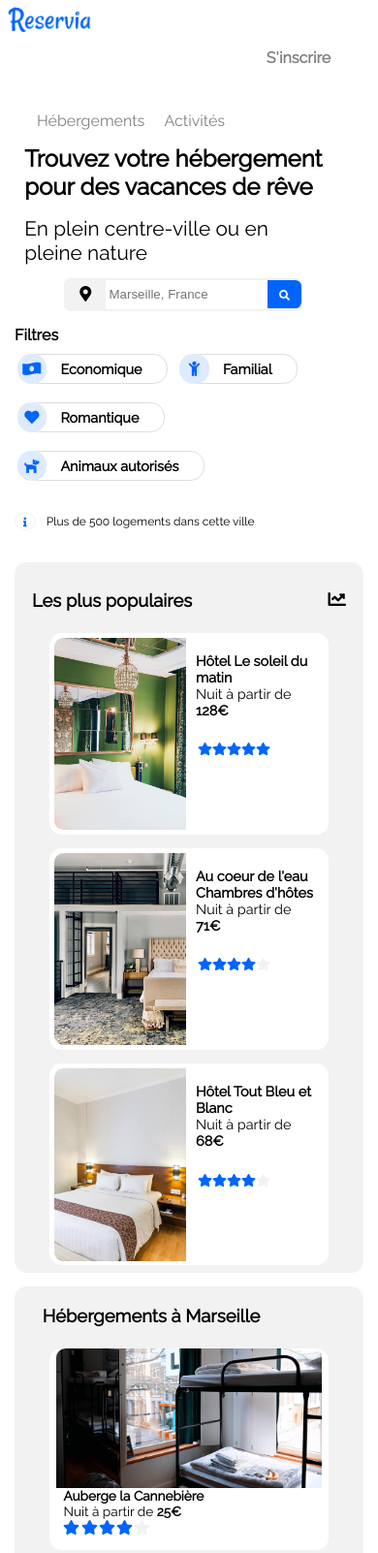
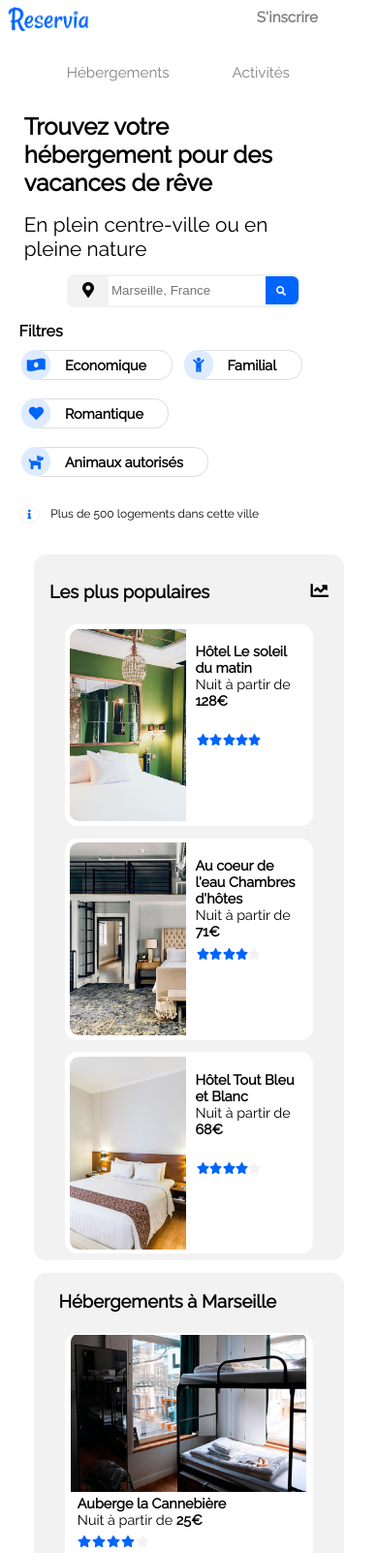
Before and after one commit to Albert4521/AlexandreBert_2_02022021, a plain HTML site: page index.html in a window 390 px wide. Shown: the top 1602 px of the page at 97% size. Drawn offline with Linux system fonts and the light colour scheme.

Commit message:
Version Responsive 12

```diff
--- a/Styles/Styles.css
+++ b/Styles/Styles.css
@@ -1,9 +1,8 @@
-/*Définition des polices personnalisées*/
+/*Définition d'une police personnalisée*/
 @font-face{
     font-family: 'Raleway-Regular';
     src: url('/Styles/Polices/Raleway-Regular.ttf') format('truetype');
 }
-
 /*Mise en forme d'ordre général de certains éléments*/
 a{
     text-decoration: none;
@@ -12,8 +11,7 @@ a{
 .gras{
     font-weight: bold;
 }
-
-/*ELEMENTS PRINCIPAUX DE LA PAGE*/
+/*Eléments principaux de la page*/
 body{
     margin:0px;
     font-family: 'Raleway-Regular', Arial;
@@ -86,18 +84,16 @@ footer{
     width:100%;
     margin: 1rem 0 0 0;
 }
-
-/*HEADER : LOGO RESERVIA */
-
+/*HEADER : logo Reservia */
 #Logo{
-    flex-grow: 1;
-    flex-shrink: 4;
-    width: 100px;
-    flex-grow: 1;
+    width: 15%;
+    height: auto;
 }
-
-/*HEADER : MENU NAVIGATION PRINCIPALE*/
-
+#Logo img{
+    width: 150px;
+    height: auto;
+}
+/*HEADER : Menu de navigation principal*/
 #MenuPincipal{
     flex-grow: 1;
     flex-shrink: 4;
@@ -108,7 +104,6 @@ footer{
     position: relative;
     width: 50%;
     box-sizing: border-box;
-
 }
     #MenuPrincipal ul{
         position: relative;
@@ -125,6 +120,7 @@ footer{
             line-height: 3rem;
             margin: 1em;
             border-top: transparent solid 0.2rem;
+            font-size: 1.1rem;
             color: gray;
         }
         #MenuPrincipal ul li:hover{
@@ -140,32 +136,26 @@ footer{
         #MenuPrincipal ul li:nth-child(3){
             font-weight: bold;
         }
-
-/*header : Titre principal*/
-
+/*HEADER : Titre principal*/
 header h1{
     position: relative;
     flex-grow: 1;
     flex-shrink: 4;
     width: 100%;
     margin-bottom: 0rem;
-    font-size: 1.15rem;
+    font-size: 1.4rem;
 }
-
-/*header : Titre secondaire*/
-
+/*HEADER : Titre secondaire*/
 header h2{
     position: relative;
     flex-grow: 1;
     flex-shrink: 4;
-    font-size: 0.85rem;
+    font-size: 1rem;
     margin-top: 0rem;
     margin-bottom: 0.5rem;
     font-weight: normal;
 }
-
-/*Div #Recherche : FORMULAIRE contenant 2 champs*/
-
+/*DIV conteneur de la zone Recherche*/
 /*Mise en forme générale des deux champs du formulaire*/
 #Formulaire fieldset{
     position: relative;
@@ -176,8 +166,7 @@ header h2{
     margin-left: 0rem;
     padding-left: 0rem;
 }
-    /*#Formulaire : Premier champ => Recherche  de la ville*/
-
+    /*#Formulaire : Premier champ => Recherche de la ville*/
     #RechercheVille{
         margin-bottom: 0.5rem;
     }
@@ -188,7 +177,8 @@ header h2{
             align-items: center;
             position: relative;
             height: 1.9rem;
-            width: auto;
+            /*width: auto;*/
+            width: 30%;
             border: solid #f2f2f2 1px;
             border-radius: 0.4rem;
             background-color: #f2f2f2;
@@ -196,8 +186,9 @@ header h2{
             /*RechercheVille : Icône localisation*/
             .CapsuleRecherche i{
                 position: relative;
+                text-align: center;
                 height: 1.9rem;
-                width: 100%;
+                width: 6%;
                 margin: 0.6rem;
                 padding-top: 0.6rem;
                 border-radius: 0.8rem;
@@ -206,8 +197,8 @@ header h2{
             /*RechercheVille : Zone de saisie texte pour la ville recherchée*/
             #RechercheVille input[type="text"], #RechercheVille input[type="text"]:focus{
                 position: relative;
-                width: 100%;
-                height: 1.8rem;
+                width: 64%;
+                height: 100%;
                 padding: 0rem 0.2rem 0rem 0.2rem;
                 margin-right:0rem;
                 margin-top: 0rem;
@@ -218,7 +209,7 @@ header h2{
             /*RechercheVille : Bouton d'envoi version Desktop*/
             #RechercheVille input[type='submit']{
                 position: relative;
-                width: 100%;
+                width: 30%;
                 top: 0rem;
                 height: 1.9rem;
                 background-color: #0065fc;
@@ -229,12 +220,11 @@ header h2{
                 border-top-right-radius: 0.4rem;
                 border-bottom-right-radius: 0.4rem;
             }
-            /*Effaacement du bouton d'envoi version Mobile*/
+            /*Effacement du bouton d'envoi version Mobile*/
             #RechercheVille button{
                 display: none;
             }
     /*#Formulaire : Deuxième champ => Filtres de recherche*/
-
     #FiltresRecherche{
         margin-top: 0rem;
         margin-bottom: 0.2rem;
@@ -247,8 +237,7 @@ header h2{
             padding-left: 0rem;
             margin-right: 2rem;
         }
-
-        /*FiltresRecherche : Classe générique pour mettre en forme les filtres de recherche*/
+        /*Classe générique encapsulant les éléments consituant chaque filtre de recherche*/
         .Filtre{
             display: inline-flex;
             justify-content: flex-start;
@@ -264,7 +253,6 @@ header h2{
             transition-duration: 0.5s;
         }
         /*Changement d'apparence des filtres au survol*/
-
         .Filtre:hover{
             background-color: #ddd;
         }
@@ -273,7 +261,6 @@ header h2{
             border: solid 2px #0065fc;
         }
         /*Changement d'apparence des filtres sélectionnés*/
-
         .Filtre input[type="checkbox"]:checked + div + label{
             color: #0065fc;
             font-weight: bold;
@@ -282,12 +269,15 @@ header h2{
             transform: scale(1.7);
             border: solid 2px #0065fc;
         }
-
+            /*Les éléments constituant un filtre de recherche :
+            - une case à cocher
+            - une icône thématique Font Awesome
+            - une étiquette associée au filtre de recherche*/
             /*.Filtre : Cases à cocher*/
             .Filtre input[type="checkbox"]{
                 display: none;
             }
-            /*.Filtre : Capsule contenant l'icône*/
+            /*.Filtre : Capsule contenant l'icône thématique d'un filtre*/
             .capsuleIcone{
                 display: flex;
                 justify-content: center;
@@ -308,7 +298,7 @@ header h2{
                     font-size: 0.95rem;
                     color: #0065fc;
                 }
-        /*.Filtre : label (étiquette de filtre)*/
+        /*.Filtre : Etiquette de filtre*/
         .Filtre label{
             display: inline-block;
             position: relative;
@@ -319,7 +309,7 @@ header h2{
             margin-right:1.2rem;
             font-size: 0.9rem;
         }
-    /*Formulaire : Div ResultatEffectif */
+    /*Formulaire : Div conteneur du texte informant du nombre de logements trouvés */
     #ResultatEffectif{
         font-size: 0.75rem;;
     }
@@ -339,9 +329,7 @@ header h2{
             margin-left: 0.5rem;
             color: black;
         }
-
-/*Hebergements : Section 'Classiques'*/
-
+/*Div conteneur Groupe Hebergements : Section 'Classiques'*/
 #Classiques{
     position: relative;
     display: flex;
@@ -363,7 +351,7 @@ header h2{
         padding-left: 3%;
         font-size: 1.15rem;
     }
-    /*SECTION 'Classiques' : div '#GroupeClassique' regroupant les cartes Hébergements*/
+    /*SECTION 'Classiques' : DIV conteneur regroupant les cartes Hébergements*/
     #GroupeClassique{
         position: relative;
         display: flex;
@@ -374,7 +362,7 @@ header h2{
         width: 100%;
         margin: 0;
     }
-        /*DIV 'GroupeClassique' : div '.CarteH' pour mettre en forme une carte hébergement*/
+        /*DIV 'GroupeClassique' : DIV conteneur d'une carte hébergement*/
         .carteH{
             position: relative;
             box-sizing: border-box;
@@ -388,6 +376,7 @@ header h2{
             border-radius: 0.8rem;
             background-color: #fff;
         }
+            /*DIV conteneur recevant la photo en image de fond*/
             .PhotoClassiques{
                 position: relative;
                 box-sizing: border-box;
@@ -438,16 +427,16 @@ header h2{
                 background-position: top 50% right 30%;
                 background-size: 100%;
             }
-            /*DIV 'CarteH': Nom & Pix Logement*/
+            /*DIV conteneur du Nom & pix d'un logement*/
             .carteH p{
                 position: relative;
                 box-sizing: border-box;
                 width: 90%;
                 height: 15%;
                 margin: 0rem;
-                font-size: 0.85rem;
+                font-size: 0.9rem;
             }
-            /*DIV 'CarteH': Notation Logement*/
+            /*DIV conteneur de la notation d'un logement*/
             .Notation{
                 position: relative;
                 box-sizing: border-box;
@@ -456,6 +445,7 @@ header h2{
                 margin-top: 0.5%;
                 padding-left: 0rem;
             }
+            /*Définition des étoiles de notation en image de fond*/
             .UneEtoile{
                 background: url('../Images/Icones/Etoile_bleue.svg'),url('../Images/Icones/Etoile_grise.svg'),url('../Images/Icones/Etoile_grise.svg'),url('../Images/Icones/Etoile_grise.svg'),url('../Images/Icones/Etoile_grise.svg');
                 background-repeat: no-repeat,no-repeat,no-repeat,no-repeat,no-repeat;
@@ -486,7 +476,6 @@ header h2{
                 background-position: 0% 0%,9% 0%,18% 0%,27% 0%,36% 0%;
                 background-size: 8%;
             }
-
     /*SECTION Classiques : Lien "Afficher plus" de logements*/
     #Classiques>a{
         position: relative;
@@ -498,9 +487,7 @@ header h2{
         padding-top: 0.8rem;
         font-size: 0.9rem;
     }
-
-/*Hebergements : Section 'Tendances' => Les plus populaires*/
-
+/*Hebergements : SECTION Tendances correspondant aux hébergement les plus populaires*/
 #Tendances{
     position: relative;
     display: flex;
@@ -525,7 +512,10 @@ header h2{
         padding-top: 0.8rem;
         font-size: 1.15rem;
     }
-    /*SECTION 'Tendances' : Mise en forme d'une carte tendance 'carteT'*/
+    /*DIV conteneur d'une carte Tendance contenant :
+    - la photo
+    - le nom
+    - la notation*/
     .carteT{
         position: relative;
         box-sizing: border-box;
@@ -541,8 +531,6 @@ header h2{
         border-radius: 0.8rem;
         font-size: 0.9rem;
     }
-
-        /*DIV 'carteT' : Image Logement*/
         /*Classe générique pour la photo d'un logement (déf. en image de fond)*/
         .PhotoTendances{
             position: relative;
@@ -569,15 +557,16 @@ header h2{
             background-position: top 40% left 0%;
             background-size: cover;
         }
-        /*DIV 'carteT': Nom & Pix Logement*/
+        /*Paragraphe contenant le Nom et le prix d'un logement Tendance*/
         .carteT p{
             position: relative;
             box-sizing: border-box;
             width: 60%;
             height: 40%;
             padding: 0rem 0.5rem 0rem 0.2rem;
+            font-size: 0.9rem;
         }
-        /*DIV 'CarteH': Notation Logement*/
+        /*DIV conteneur de la notation d'un logement Tendance*/
         .NotationT{
             position: relative;
             box-sizing: border-box;
@@ -587,8 +576,7 @@ header h2{
             margin-bottom: 0.5%;
             margin-left: 0.5%;
         }
-        /*Pour les étoiles mise en forme idem aux Logemetns Classiques*/
-
+        /*Pour les étoiles mise en forme idem aux Logements Classiques*/
 /*SECTION 'Activites' : Titre de section*/
 #Activites h2{
     position: relative;
@@ -599,9 +587,7 @@ header h2{
     padding-bottom: 0.5rem;
     font-size: 1.15rem;
 }
-
-/*SECTION 'Activites' : div '#GroupeActivites' regroupant l'ensemble des cartes Activites*/
-
+/*DIV conteneur regroupant l'ensemble des cartes Activites*/
 #GroupeActivites{
     position: relative;
     box-sizing: border-box;
@@ -612,8 +598,9 @@ header h2{
     width: 100%;
     height: 90%;
 }
-    /*DIV 'CartesActivites' : classe générique pour mettre en forme les différentes cartes Activités'*/
-
+    /*DIV conteneur d'une carte Activité regroupant :
+    - la photo d'une activité
+    - le nom de l'activité*/
     .CarteA{
         position: relative;
         box-sizing: border-box;
@@ -623,7 +610,7 @@ header h2{
         border-radius: 0.8rem;
         box-shadow: #999 0rem 0rem 0.5rem;
     }
-    /*DIV 'CartesActivites' : Dimensionnement des cartes Activité*/
+    /*DIV 'CartesActivites' : Dimensions spécifiques des cartes Activité*/
     #CarteA1{
         height: 100%;
     }
@@ -642,7 +629,7 @@ header h2{
     #CarteA6{
         height: 46%;
     }
-        /*Classe générique pour la photo d'une activité (déf. en image de fond)*/
+        /*DIV conteneur de la photo de l'activité définie en image de fond*/
         .PhotoActivite{
             position: relative;
             width: 100%;
@@ -650,7 +637,7 @@ header h2{
             border-top-left-radius: 0.8rem;
             border-top-right-radius: 0.8rem;
         }
-        /*Définition des photos Activités et rétouches spécifiques*/
+        /*Définition des photos Activités et dimensions spécifiques*/
         #Photo_10{
             height: 88%;
             background : url('../Images/Activités/Vieux_Port.jpg') no-repeat;
@@ -685,8 +672,7 @@ header h2{
             background-position: top 25% left 20%;
             background-size: cover;
         }
-
-        /*Mise en forma générale pour les noms d'activités*/
+        /*Paragraphe contenant les noms d'activités*/
         .CarteA p{
             position: relative;
             width: 100%;
@@ -697,14 +683,12 @@ header h2{
             padding-bottom: 0.5rem;
             padding-left: 0.6rem;
             background-color: white;
-            font-size: 0.8rem;
+            font-size: 0.9rem;
             font-weight: bold;
             border-bottom-left-radius: 0.8rem;
             border-bottom-right-radius: 0.8rem;
         }
-
-/*FOOTER : Menu navigation secondaire*/
-
+/*FOOTER : Menu de navigation secondaire*/
 #MenuSecondaire{
     position: relative;
     box-sizing: border-box;
@@ -715,6 +699,7 @@ header h2{
     align-content: stretch;
     height: 9.5rem;
     width: 100%;
+    margin-bottom: 0;
     background-color: #f2f2f2;
 }
     /*Menu de navigation en 3 colonnes*/
@@ -727,6 +712,7 @@ header h2{
         position: relative;
         height: 100%;
         width: 33%;
+        margin-bottom: 0;
     }
     /*Mise en forme des éléments de liste du menu de navigation secondaire*/
     #MenuSecondaire ul li{
@@ -736,19 +722,10 @@ header h2{
     #MenuSecondaire ul li:nth-child(1){
         font-weight: bold;
         font-size: 1rem;
-        padding-bottom: 0.5rem;
     }
-
     /**** VERSION RESPONSIVE POUR MOBILE*/
-
 @media screen and (max-width:975px){
-    /*ELEMENTS PRINCIPAUX*/
-    #Bloc_Page{
-        display: flex;
-        width:90%;
-        min-width: 360px;
-        max-width: 975px;
-    }
+    /*Redéfinition des éléments principaux de la page*/
     header{
         position: relative;
         display: flex;
@@ -758,12 +735,21 @@ header h2{
         width:90%;
         flex-grow: 2;
         flex-shrink: 3;
-        min-width: 360px;
+        min-width: 320px;
         max-width: 975px;
         height: auto;
     }
-    /*HEADER*/
-
+    #Bloc_Page{
+        display: flex;
+        width:90%;
+        min-width: 320px;
+        max-width: 975px;
+    }
+    footer{
+        background-color: #f2f2f2;
+        font-size: 0.9rem;
+    }
+    /*HEADER : Redéfinition du logo*/
     #Logo{
         width: 50%;
         height: auto;
@@ -773,6 +759,7 @@ header h2{
             width: 50%;
             height: auto;
         }
+    /*HEADER : Redéfinition du titre principal et secondaire de la page*/
     header h1, header h2{
         width: 90%;
         height: auto;
@@ -785,21 +772,13 @@ header h2{
     header h2{
         font-size: 1.3rem;
     }
+    /*HEADER : Redéfinition du menu de navigation principal*/
     #MenuPrincipal{
         position: relative;
         width: 100%;
     }
         #MenuPrincipal ul{
             position: relative;
-        display: grid;
-        grid-template-columns: repeat(3,30%);
-        grid-template-rows: repeat(2,50%);
-        justify-content: stretch;
-        align-content: stretch;
-        justify-items: center;
-        align-items: flex-start;
-        column-gap: 1rem;
-        row-gap: 0rem;
             width: 100%;
         }
             #MenuPrincipal ul li{
@@ -810,36 +789,34 @@ header h2{
                 margin: 1em;
                 border-top: 0;
                 border-bottom: transparent solid 0.1rem;
+                text-align: center;
+                font-size: 0.95rem;
             }
                 #MenuPrincipal ul li a{
                     text-align: center;
                     margin: auto;
                 }
-
             #MenuPrincipal ul li:nth-child(1){
-        grid-column: 1/2;
-        grid-row: 2/3;
+                width: 50%;
+                margin: auto;
             }
             #MenuPrincipal ul li:nth-child(2){
-        grid-column: 2/3;
-        grid-row: 2/3;
+                width: 50%;
+                margin: auto;
             }
             #MenuPrincipal ul li:nth-child(3){
-        grid-column:3/4;
-        grid-row: 1/2;
-        align-self: end;
-        margin-top: -8rem;
+                position: absolute;
+                bottom: 125%;
+                right: 0%;
+                margin-bottom: 1rem;
             }
-
             #MenuPrincipal ul li:hover{
                 box-sizing: border-box;
                 line-height: 2rem;
                 border-top: 0;
                 border-bottom: #0065fc solid 0.1rem;
             }
-
-    /*RECHERCHE*/
-
+    /*DIV conteneur de la zone Recherche*/
     #Recherche{
         display: flex;
         flex-flow: column nowrap;
@@ -848,7 +825,7 @@ header h2{
         width:100%;
         height: auto;
         margin:auto;
-        min-width: 360px;
+        min-width: 320px;
         max-width: 975px;
     }
         #Formulaire{
@@ -857,6 +834,7 @@ header h2{
             margin: auto;
             width: 100%;
         }
+            /*#Formulaire : Premier champ => Recherche de la ville */
             #RechercheVille{
                 width: 70%;
                 margin: auto;
@@ -887,12 +865,11 @@ header h2{
                         border: none;
                         color: black;
                     }
-            /*Désactivation du Bouton version Desktop*/
+                    /*Effacement du bouton version Desktop*/
                     #RechercheVille input[type='submit']{
                         display: none;
                     }
-
-            /*RechercheVille : Bouton d'envoi Mobile*/
+                    /*Mise en forme du bouton d'envoi Mobile*/
                     #RechercheVille button{
                         display: block;
                         position: relative;
@@ -911,20 +888,21 @@ header h2{
                         background-position: center;
                         background-size: 30%;
                     }
-        /*Label 'Filtres' précédant les filtres de recherche*/
-        #FiltresRecherche>label{
-            width: 100%;
-        }
-
-        /*Filtres de recherche*/
+            /*#Formulaire : Deuxième champ => Filtres de recherche*/
             #FiltresRecherche{
                 display: flex;
                 flex-flow: row wrap;
+                margin: auto;
+            }
+                /*Etiquette 'Filtre' précédant les filtres de recherche*/
+                #FiltresRecherche>label{
+                    width: 100%;
                 }
                 .Filtre{
                     margin: 0.6rem;
                     width: auto;
                 }
+    /*DIV conteneur du groupe Hébergements*/
     #Hebergements{
         display: flex;
         flex-flow: column nowrap;
@@ -933,9 +911,45 @@ header h2{
         width:90%;
         height: auto;
         flex-shrink: 3;
-        min-width: 360px;
+        min-width: 320px;
         max-width: 975px;
     }
+            /*Titres de section du groupe Hébergements*/
+            #Hebergements h2{
+                margin: 1rem auto;
+            }
+        /*SECTION Hébergements Classiques*/
+        #Classiques{
+            order:2;
+            display: flex;
+            flex-flow: column nowrap;
+            width: 100%;
+            height: auto;
+            margin: 2% auto;
+        }
+            /*DIV 'GroupeClassique' : DIV conteneur d'une carte hébergement*/
+            .carteH{
+                width: 80%;
+                margin: 2% auto;
+                padding: 0;
+                height: 15rem;
+            }
+                #GroupeClassique .PhotoClassiques{
+                    height: 70%;
+                }
+                #GroupeClassique p{
+                    height: 17%;
+                }
+                #GroupeClassique .Notation{
+                    height: 13%;
+                    background-size: 6%;
+                    background-position: 0% 0%,7% 0%,14% 0%,21% 0%,28% 0%;
+                }
+        /*Lien "Afficher plus" de logements classiques*/
+        #Classiques>a{
+            margin-bottom: 1rem;
+        }
+        /*SECTION Tendances*/
         #Tendances{
             order: 1;
             display: flex;
@@ -944,44 +958,14 @@ header h2{
             height: auto;
             margin: 2% auto;
         }
-    #Classiques{
-        order:2;
-        display: flex;
-        flex-flow: column nowrap;
-        width: 100%;
-        height: auto;
-        margin: 2% auto;
-    }
-    #Hebergements h2{
-        margin: 1rem auto;
-    }
-    .carteT, .carteH{
-        width: 80%;
-        margin: 2%;
-        padding: 0;
-        height: 13rem;
-    }
-    .carteT{
-        padding-right: 1rem;
-    }
-    #GroupeClassique .PhotoClassiques{
-        height: 70%;
-    }
-    #GroupeClassique p{
-        height: 15%;
-    }
-    #GroupeClassique .Notation{
-        height: 15%;
-        background-size: 6.5%;
-        background-position: 0% 0%,7.5% 0%,15% 0%,22.5% 0%,30% 0%;
-    }
-    #Classiques>a{
-        margin-bottom: 1rem;
-    }
             .carteT{
                 display: flex;
                 flex-flow: column wrap;
                 justify-content: flex-start;
+                width: 80%;
+                height: 13rem;
+                margin: 2% auto;
+                padding-right: 1rem;
             }
                 #Tendances .PhotoTendances{
                     position: relative;
@@ -994,6 +978,7 @@ header h2{
                     width: 50%;
                     height: 40%;
                     padding: 2%;
+                    font-size: 0.9rem;
                     word-wrap: break-word;
                 }
                 #Tendances .NotationT{
@@ -1004,6 +989,7 @@ header h2{
                     background-size: 12%;
                     background-position: 0% 0%,14% 0%,28% 0%,42% 0%,56% 0%;
                 }
+    /*SECTION Activitées*/
     #Activites{
         display: flex;
         flex-flow: column nowrap;
@@ -1013,36 +999,46 @@ header h2{
         height: auto;
         margin: 1rem auto;
         flex-shrink: 3;
-        min-width: 360px;
+        min-width: 320px;
         max-width: 975px;
     }
         #Activites h2{
             margin-bottom: 1rem;
+            text-align: center;
         }
         #GroupeActivites{
             margin: auto;
         }
-    #CarteA1{
-        width: 75%;
-        height: 12rem;
-        margin: 3% 12.5% 4% 12.5%;
-    }
-    #CarteA2,#CarteA3,#CarteA4,#CarteA5,#CarteA6{
+        #CarteA1,#CarteA2,#CarteA3,#CarteA4,#CarteA5,#CarteA6{
             width: 75%;
             height: 12rem;
             margin: 3% 12.5%;
         }
+            #Photo_10{
+                height: 80%;
+            }
+            #Photo12{
+                height: 92%;
+            }
+            #Photo_13{
+                height: 78%;
+            }
+        /*FOOTER : Menu de navigation secondaire*/
         #MenuSecondaire{
             display: flex;
             flex-flow: column nowrap;
             justify-content: space-between;
-        align-items:center ;
+            align-items:center;
             width: 100%;
             height: 100%;
-        margin-bottom: 1rem;
+            margin-bottom: 0 auto;
+            padding-bottom: 1rem;
         }
             #MenuSecondaire ul{
                 width: 80%;
-        margin: 1rem auto;
+                margin: 1rem auto 0 auto;
+            }
+            #MenuSecondaire ul li{
+                margin: 0.5rem 0 0.5rem 0;
             }
 }
--- a/index.html
+++ b/index.html
@@ -116,7 +116,7 @@
                 </a>
                 <a class="carteT" href="#" >
                     <div class="PhotoTendances" id="Photo_08"></div>
-                    <p><span class="gras">Au coeur de l'eau<br>Chambres d'hôtes</span><br>Nuit à partir de <span class="gras">71€</span></p>
+                    <p><span class="gras">Au coeur de l'eau Chambres d'hôtes</span><br>Nuit à partir de <span class="gras">71€</span></p>
                     <div class="NotationT QuatreEtoiles"></div>
                 </a>
                 <a class="carteT" href="#" >
```
Lines whose indentation alone changed are shown as unchanged.
